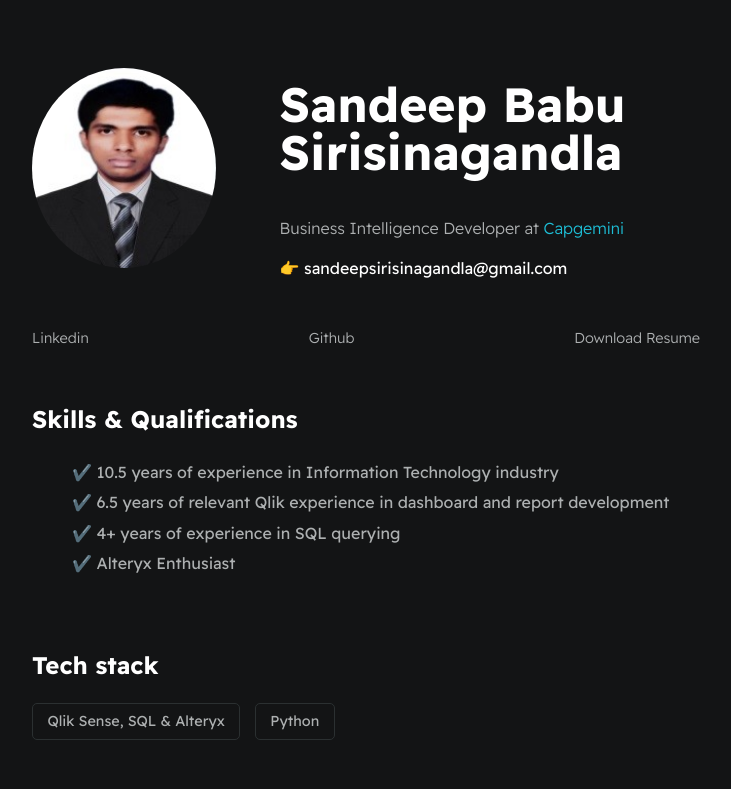
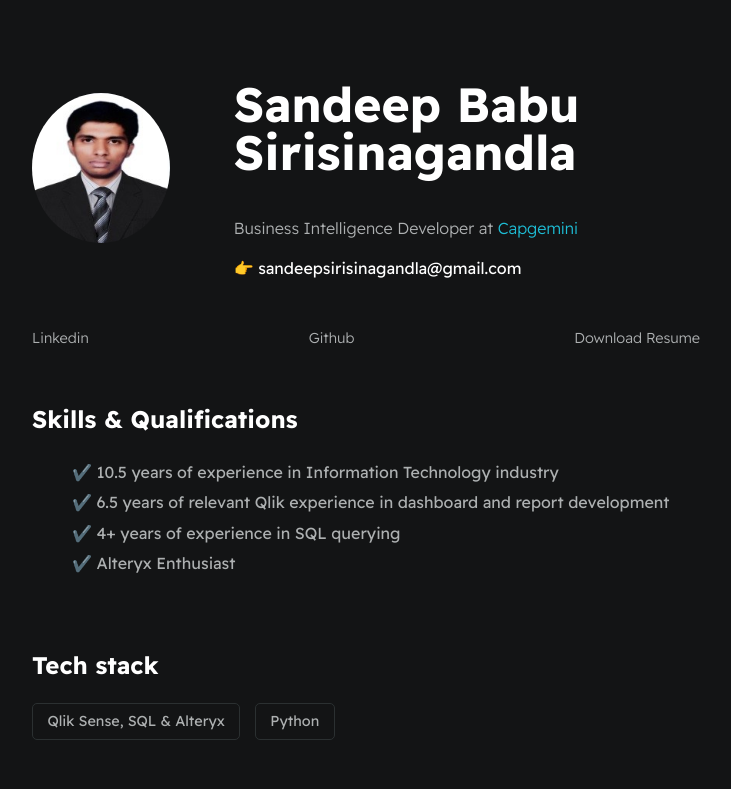
Before and after one commit to sandeeps87/Resume-Website, a plain HTML site: page index.html in a window 1280 px wide. Shown: the top 789 px of the page, without its empty margins (274-1005 px from the left). Drawn offline with Linux system fonts and the light colour scheme.

Commit message:
Your commit message

```diff
--- a/index.html
+++ b/index.html
@@ -12,7 +12,7 @@
         <div id="container--main">
 
             <section id="wrapper--hero" class="section--page">
-                <img id="profile-pic" src="./assets/images/profile_pic.JPG">
+                <img id="profile-pic" src="./assets/images/profile_pic.JPG" alt="Profile Picture Not Found">
 
                 <div>
                     <h1 id="user-name">Sandeep Babu Sirisinagandla</h1>
--- a/styles/main.css
+++ b/styles/main.css
@@ -83,8 +83,8 @@ a {
 }
 
 #profile-pic {
-  width: 200px;
-  height: 200px;
+  width: 150px;
+  height: 150px;
   object-fit: cover;
   border-radius: 50%;
 }
```
